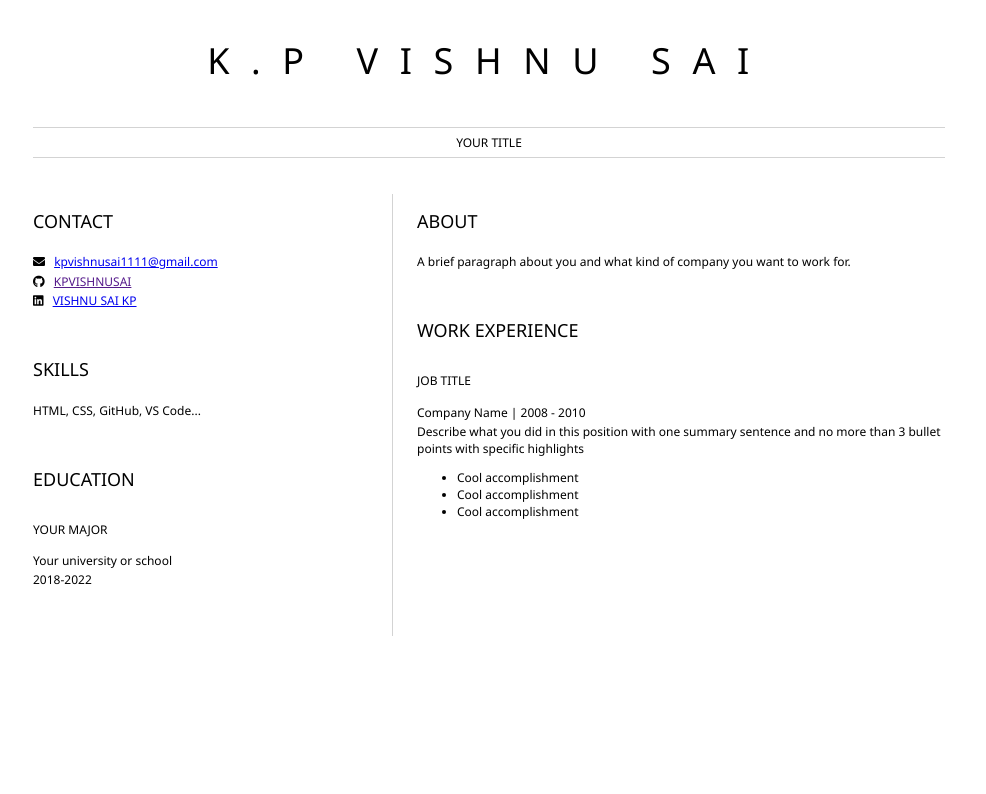
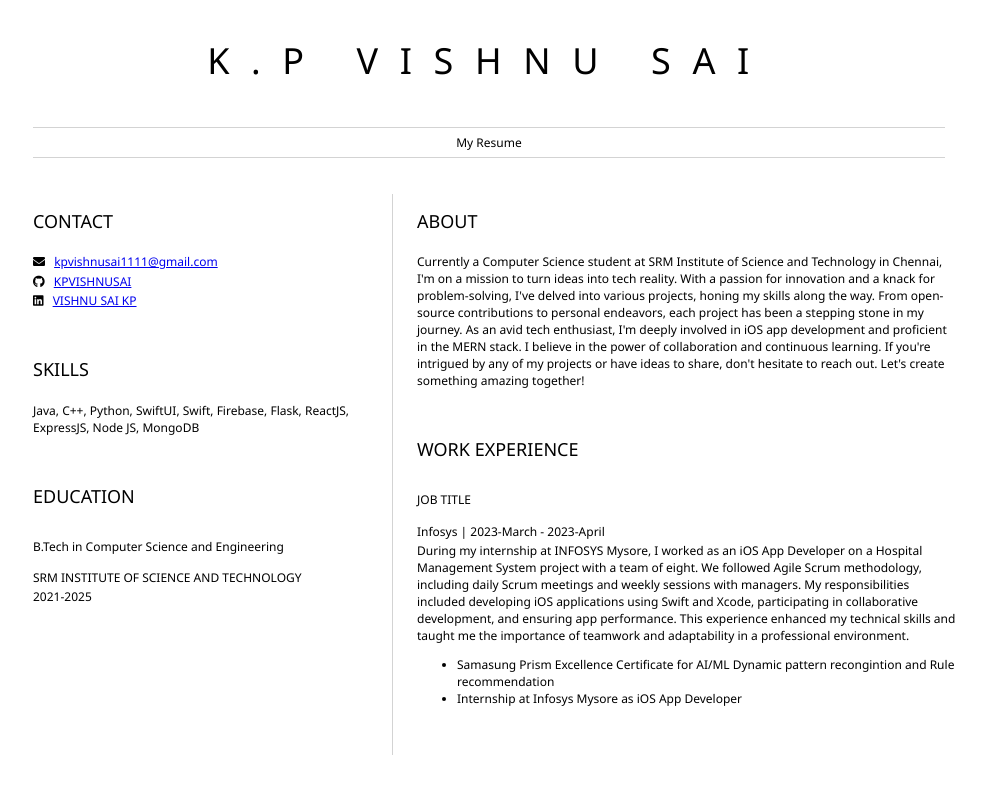
Before and after one commit to KPVISHNUSAI/static-app-azure, a plain HTML site: page index.html in a window 1280 px wide. Shown: the whole page, without its empty margins (151-1137 px from the left). Drawn offline with Linux system fonts and the light colour scheme.

Commit message:
updated details

```diff
--- a/index.html
+++ b/index.html
@@ -10,7 +10,7 @@
 			<!-- resume header with your name and title -->
 			<h1>K.P VISHNU SAI</h1>
 			<hr>
-			YOUR TITLE
+			My Resume
 			<hr>
 		</header>
 		<main>
@@ -24,7 +24,7 @@
                     </p>
                     <p>
                         <i class="fab fa-github" aria-hidden="true"></i>
-                        <a href="">KPVISHNUSAI</a>
+                        <a href="https://github.com/KPVISHNUSAI">KPVISHNUSAI</a>
                     </p>
                     <p>
                         <i class="fab fa-linkedin" aria-hidden="true"></i>
@@ -34,17 +34,17 @@
 				<section>
 					<h2>SKILLS</h2>
 					<!-- your skills -->
-                    <p>HTML, CSS, GitHub, VS Code...</p>
+                    <p>Java, C++, Python, SwiftUI, Swift, Firebase, Flask, ReactJS, ExpressJS, Node JS, MongoDB</p>
 				</section>
 				<section>
 					<h2>EDUCATION</h2>
 					<!-- your education -->
-                    <h3>YOUR MAJOR</h3>
+                    <h3>B.Tech in Computer Science and Engineering</h3>
                     <p>
-                        Your university or school
+                        SRM INSTITUTE OF SCIENCE AND TECHNOLOGY
                     </p>
                     <p>
-                        2018-2022
+                        2021-2025
                     </p>
 				</section>
 			</article>
@@ -52,22 +52,25 @@
 				<section>
 					<h2>ABOUT</h2>
 					<!-- about you -->
-					<p>A brief paragraph about you and what kind of company you want to work for.</p>
+					<p>Currently a Computer Science student at SRM Institute of Science and Technology in Chennai, I'm on a mission to turn ideas into tech reality. With a passion for innovation and a knack for problem-solving, I've delved into various projects, honing my skills along the way. From open-source contributions to personal endeavors, each project has been a stepping stone in my journey. As an avid tech enthusiast, I'm deeply involved in iOS app development and proficient in the MERN stack. I believe in the power of collaboration and continuous learning. If you're intrigued by any of my projects or have ideas to share, don't hesitate to reach out. Let's create something amazing together!</p>
 				</section>
 				<section>
 					<h2>WORK EXPERIENCE</h2>
 					<!-- your work experience -->
                     <h3>JOB TITLE</h3>
                     <p>
-                            Company Name | 2008 - 2010
+                            Infosys | 2023-March - 2023-April
                     </p>
                     <p>
-                            Describe what you did in this position with one summary sentence and no more than 3 bullet points with specific highlights
+						During my internship at INFOSYS Mysore, I worked as an iOS App Developer on a Hospital Management System project with a team
+						of eight. We followed Agile Scrum methodology, including daily Scrum meetings and weekly sessions with managers. My
+						responsibilities included developing iOS applications using Swift and Xcode, participating in collaborative development, and
+						ensuring app performance. This experience enhanced my technical skills and taught me the importance of teamwork and adaptability
+						in a professional environment.
                     </p>
                     <ul>
-                            <li>Cool accomplishment</li>
-                            <li>Cool accomplishment</li>
-                            <li>Cool accomplishment</li>
+						<li>Samasung Prism Excellence Certificate for AI/ML Dynamic pattern recongintion and Rule recommendation</li>
+						<li>Internship at Infosys Mysore as iOS App Developer</li>
                     </ul>
 				</section>
 			</article>
```
